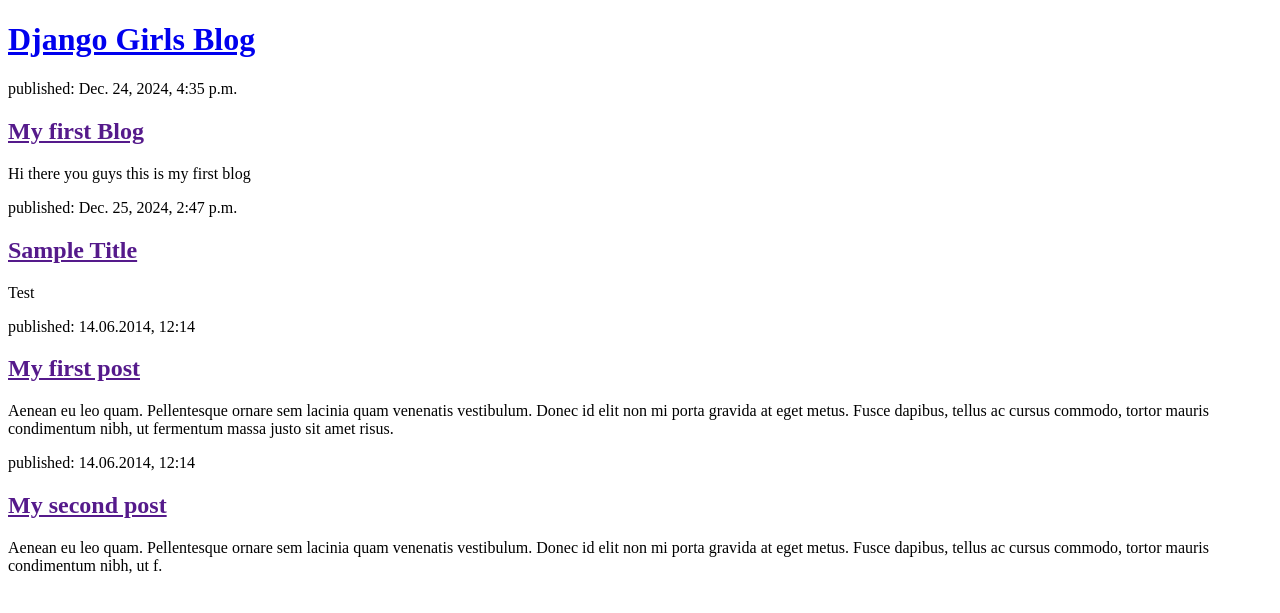
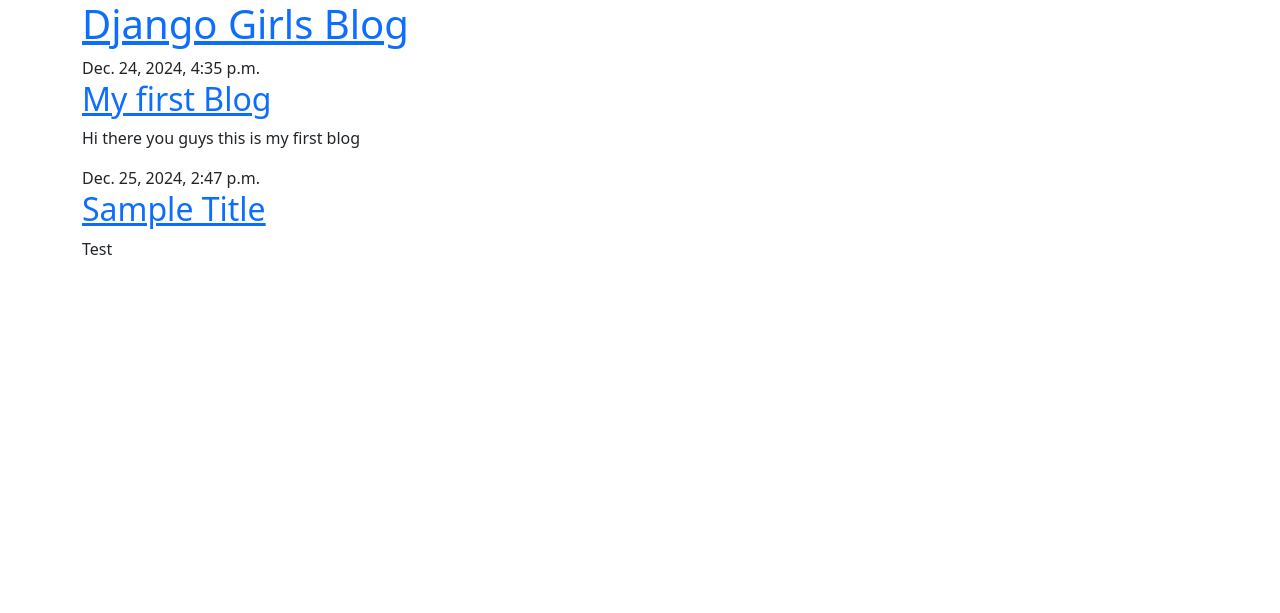
Before and after one commit to FarahMakhlouf/my-blog, a Django app: page / in a window 1280 px wide. Shown: the top 613 px of the page. Run offline with Django 5.2, Linux system fonts and the light colour scheme; data comes from the database, SQL or seed files in the repository.

Commit message:
Added view and template for detailed blog post as well as CSS for the site

```diff
--- /dev/null
+++ b/blog/templates/blog/base.html
@@ -0,0 +1,26 @@
+{% load static %}
+<!DOCTYPE html>
+<html>
+    <head>
+        <title>Django Girls blog</title>
+        <link rel="stylesheet" href="https://cdn.jsdelivr.net/npm/bootstrap@5.3.3/dist/css/bootstrap.min.css" integrity="sha384-QWTKZyjpPEjISv5WaRU9OFeRpok6YctnYmDr5pNlyT2bRjXh0JMhjY6hW+ALEwIH" crossorigin="anonymous">
+        <link rel="stylesheet" href="{% static 'css/blog.css' %}">
+        <link rel="stylesheet" href="https://fonts.googleapis.com/css?family=Lobster&subset=latin,latin-ext">
+    </head>
+    <body>
+        <header class="page-header">
+            <div class="container">
+                <h1><a href="/">Django Girls Blog</a></h1>
+            </div>
+        </header>
+
+        <main class="container">
+            <div class="row">
+                <div class="col">
+                    {% block content %}
+                    {% endblock %}
+                </div>
+            </div>
+        </main>
+    </body>
+</html>
--- a/blog/templates/blog/post_list.html
+++ b/blog/templates/blog/post_list.html
@@ -1,29 +1,13 @@
-<!DOCTYPE html>
-<html>
-    <head>
-        <title>Django Girls blog</title>
-    </head>
-    <body>
-        <header>
-            <h1><a href="/">Django Girls Blog</a></h1>
-        </header>
-        {% for post in posts %}
-            <article>
-                <time>published: {{ post.published_date }}</time>
-                <h2><a href="">{{ post.title }}</a></h2>
-                <p>{{ post.text|linebreaksbr }}</p>
-            </article>
-        {% endfor %}
-        <article>
-            <time>published: 14.06.2014, 12:14</time>
-            <h2><a href="">My first post</a></h2>
-            <p>Aenean eu leo quam. Pellentesque ornare sem lacinia quam venenatis vestibulum. Donec id elit non mi porta gravida at eget metus. Fusce dapibus, tellus ac cursus commodo, tortor mauris condimentum nibh, ut fermentum massa justo sit amet risus.</p>
+{% extends 'blog/base.html' %}
+
+{% block content %}
+    {% for post in posts %}
+        <article class="post">
+            <time class="date">
+                {{ post.published_date }}
+            </time>
+            <h2><a href="{% url 'post_detail' pk=post.pk %}">{{ post.title }}</a></h2>
+            <p>{{ post.text|linebreaksbr }}</p>
         </article>
-
-        <article>
-            <time>published: 14.06.2014, 12:14</time>
-            <h2><a href="">My second post</a></h2>
-            <p>Aenean eu leo quam. Pellentesque ornare sem lacinia quam venenatis vestibulum. Donec id elit non mi porta gravida at eget metus. Fusce dapibus, tellus ac cursus commodo, tortor mauris condimentum nibh, ut f.</p>
-        </article>
-    </body>
-</html>
+    {% endfor %}
+{% endblock %}
--- a/blog/urls.py
+++ b/blog/urls.py
@@ -3,4 +3,5 @@
 
 urlpatterns = [
     path('', views.post_list, name='post_list'),
+    path('post/<int:pk>/', views.post_detail, name='post_detail'),
 ]
--- a/blog/views.py
+++ b/blog/views.py
@@ -1,4 +1,4 @@
-from django.shortcuts import render
+from django.shortcuts import render, get_object_or_404
 from .models import Post
 from django.utils import timezone
 
@@ -6,3 +6,7 @@
 def post_list(request):
     posts = Post.objects.filter(published_date__lte=timezone.now()).order_by('published_date')
     return render(request, 'blog/post_list.html', {'posts' : posts})
+
+def post_detail(request, pk):
+    post = get_object_or_404(Post, pk=pk)
+    return render(request, 'blog/post_detail.html', {'post' : post})
```
Also changed, not shown: blog/templates/blog/post_detail.html (added, +13 -0 lines).
